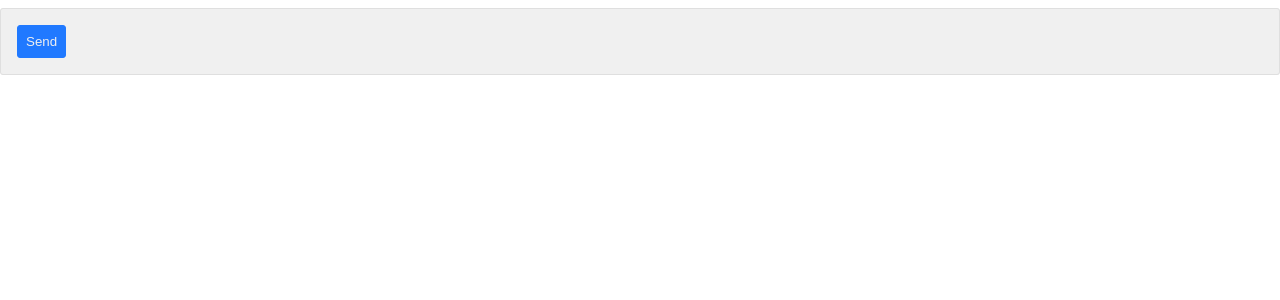
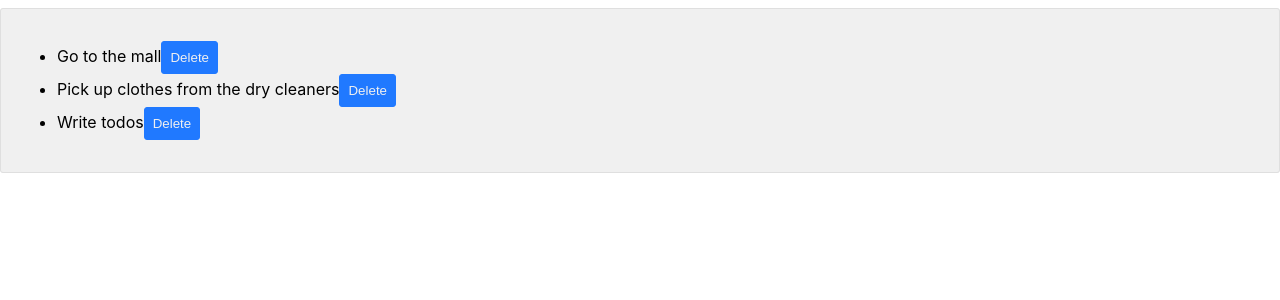
Before and after one commit to Surftrader/my-react-app, a React (Create React App) app: page / in a window 1280 px wide. Shown: the top 300 px of the page. Built offline with nearby package versions, Linux system fonts and the light colour scheme.

Commit message:
delete item from list by button

```diff
--- a/src/App.js
+++ b/src/App.js
@@ -1,25 +1,37 @@
+import { useState } from 'react'
 import './App.css'
 
 function App() {
-  const sendForm = () => {
-    alert('Form was sent');
+  const [todos, setTodos] = useState([
+    {
+      id: 1,
+      item: 'Go to the mall'
+    },
+    {
+      id: 2,
+      item: 'Pick up clothes from the dry cleaners'
+    },
+    {
+      id: 3,
+      item: 'Write todos'
+    },
+  ])
+
+  const deleteTodo = (id) => {
+    const newTodos = todos.filter((todo) => todo.id !== id)
+    setTodos(newTodos)
   }
-  const mouseEnter = () => {
-    console.log('Mouse enter');
-  }
-  const mouseLeave = () => {
-    console.log('Mouse leave');
-  }
+
   return (
     <div className="App" >
-      <button
-        type="button"
-        onClick={sendForm}
-        onMouseEnter={mouseEnter}
-        onMouseLeave={mouseLeave}
-      >
-        Send
-      </button>
+      <ul>
+        {todos.map((todo) => (
+          <li key={todo.id.toString()}>
+            {todo.item}
+            <button type="button" onClick={() => deleteTodo(todo.id)}>Delete</button>
+          </li>
+        ))}
+      </ul>
     </div>
   );
 }
```
